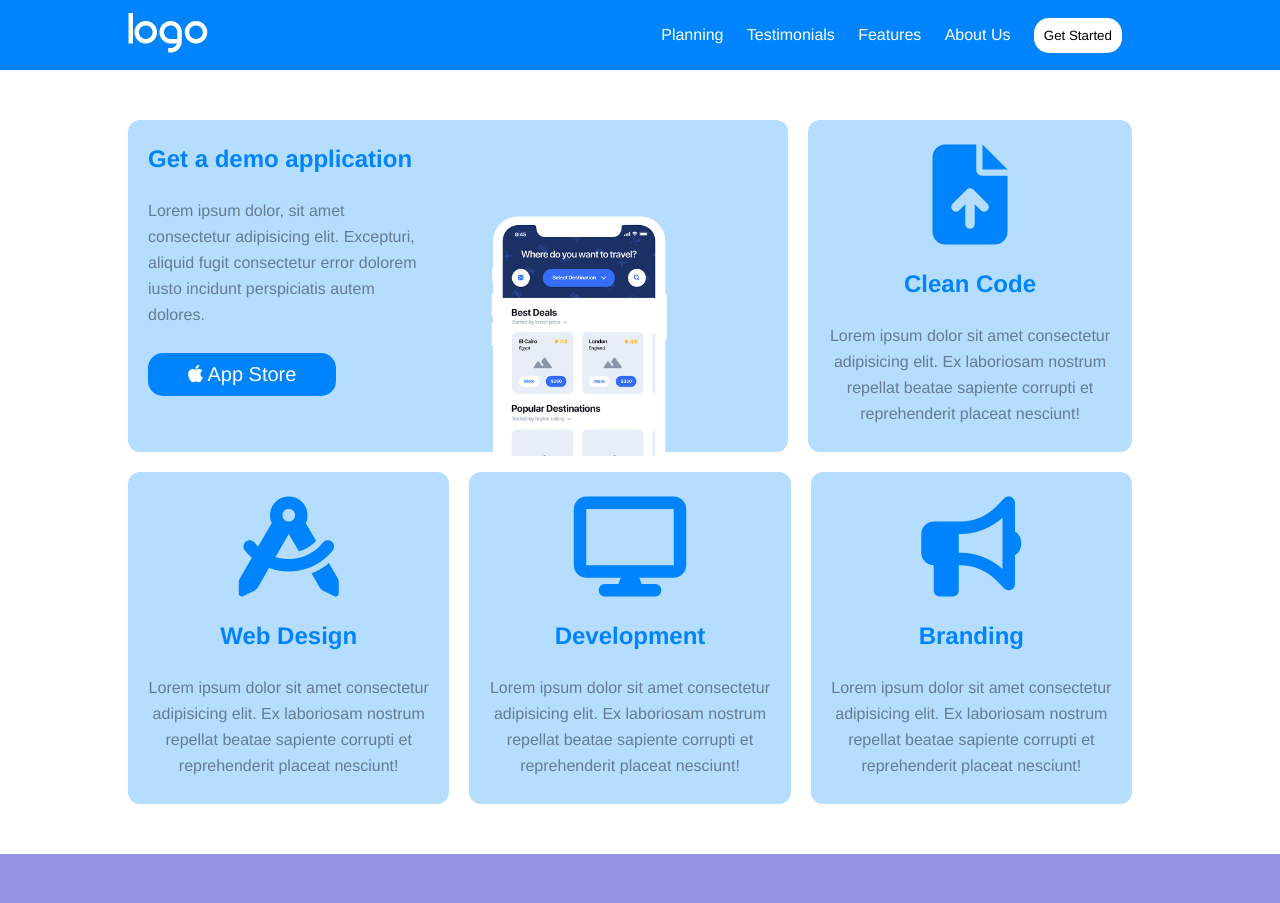
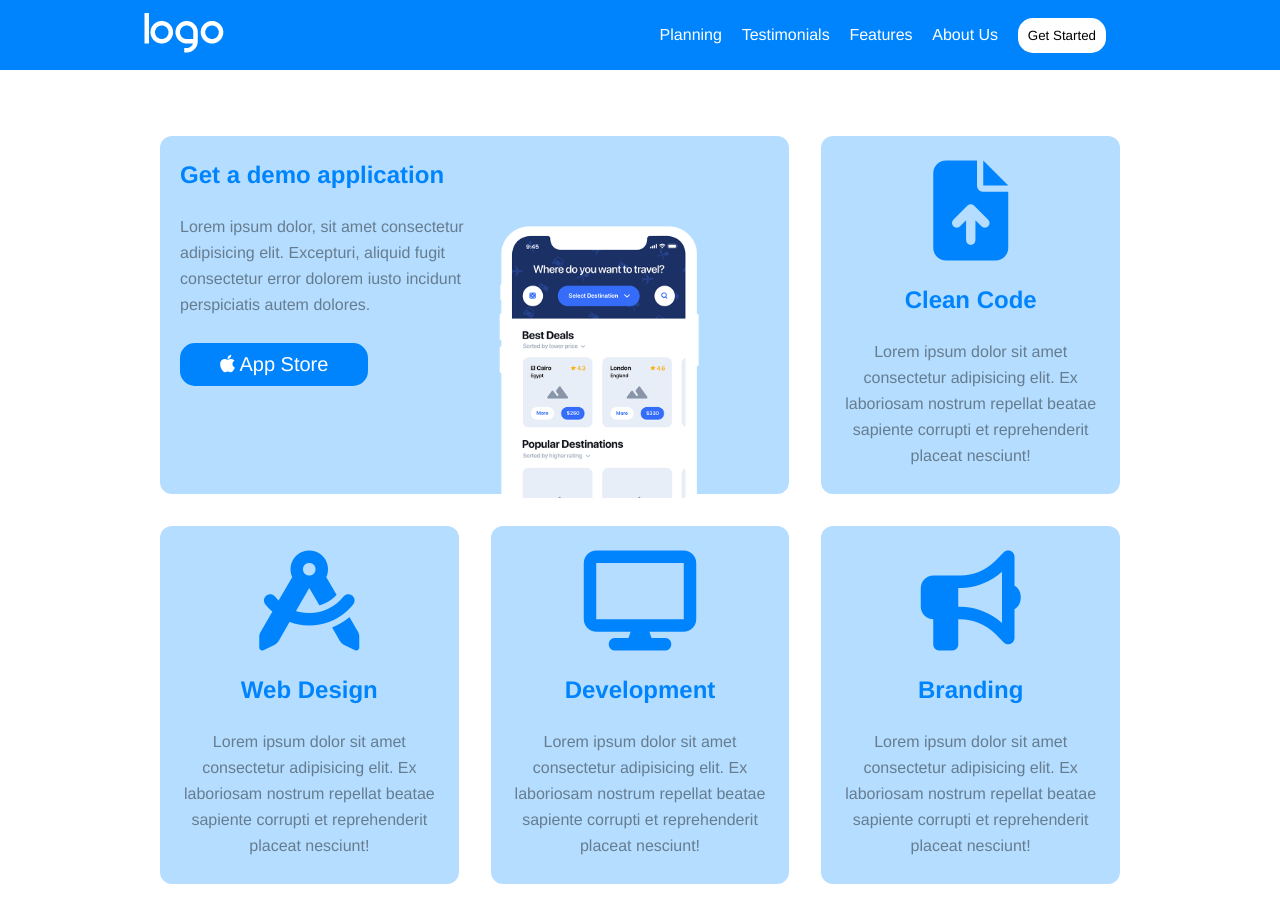
Before and after one commit to mattia0419/htmlcss-responsive-layout, a plain HTML site: page index.html in a window 1280 px wide. Shown: the top 903 px of the page. Drawn offline with Linux system fonts and the light colour scheme; a web font is replaced by a local one.

Commit message:
fix cards section

```diff
--- a/css/style.css
+++ b/css/style.css
@@ -6,6 +6,7 @@
 .container{
     width: 80%;
     margin: 0 auto;
+    padding: 0 1rem;
 }
 body{
     margin-top: 120px;
@@ -63,6 +64,7 @@ nav{
     padding-top: 25px;
     padding-left: 20px;
     padding-right: 20px;
+    margin-bottom: 30px;
 }
 .big-card h2{
     margin-bottom: 25px;
@@ -91,7 +93,7 @@ nav{
     padding-top: 25px;
     padding-left: 20px;
     padding-right: 20px;
-    margin-top: 20px;
+    margin-bottom: 30px;
     text-align: center;
 }
 .card h2{
@@ -181,14 +183,15 @@ nav{
 
 }
 .circle-img img{
-    width: 100%;
     height: 100%;
+    transform: translatex(-16%);
+    max-width: none;
 }
 .circle-img{
     position: relative;
-    width: 200px;
-    height: 200px;
+    width: 400px;
     overflow: hidden;
+    aspect-ratio: 1;
     border-radius: 50%;
 }
 .card-purple p{
@@ -241,36 +244,35 @@ nav{
 
 /* TABLET */
 @media screen and (min-width:576px){
-    .card-section{
+
+    .row{
         display: flex;
         flex-wrap: wrap;
     }
-    .row-1{
-        height: 60%;
+    .col{
+        width: calc(100% / 3);
+        padding: 1rem;
+    }
+    .col .card{
+        width: 100%;
+        margin-bottom: 0;
+        height: 100%;
+    }
+    .col-2-3 .big-card{
         display: flex;
-        justify-content: space-between;
+        flex-direction: column;
+        margin-bottom: 0;
+        height: 100%;
+    }
 
+    .image img{
+        width: 100%;
     }
-    .row-1 .card{
-        margin-top: 0;
+    .col-2-3{
+        width: calc(100% / 3 * 2);
+        padding: 1rem;
     }
-    .row{
-        display: flex;
-        justify-content: space-between;
-    }
-    .big-card{
-        width: calc(70% - 21px);
-        position: relative;
-        z-index: 1;
-    }
-    .big-card img{
-        position: relative;
-        right: 35px;
-    }
-    .card{
-        width: calc(70% / 2 - 20px);
 
-    }
     .card-purple{
         display: flex;
         justify-content: center;
@@ -308,57 +310,39 @@ nav{
     .menu{
         display: flex;
     }
-    .card-section{
+    .row{
         display: flex;
         flex-wrap: wrap;
     }
-    .row-1{
+   .col{
+        width: calc(100% / 3);
+    }
 
-        display: flex;
-        justify-content: space-between;
-    }
-    .row-1 .card{
-        margin-top: 0;
-
-    }
-    .row{
-        display: flex;
-        justify-content: space-between;
-    }
-    .big-card{
-        width: 800px;;
-       display: flex;
-       margin-right: 20px;
+    .col-2-3{
+        width: calc(100% / 3 * 2);
     }
     .text{
         width: 50%;
-
+    }
+    .col-2-3 .big-card{
+        flex-direction: row;
+    }
+    .image{
+    display: flex;
+    justify-content: flex-end;
+    flex-direction: column;
+    align-items: center;
     }
 
-    .image{
-        width: 60%;
-        height: 100%;
-        position: relative;
-        padding-bottom: 0px;
-    }
     .image img{
-        position: relative;
-        height: auto;
-        position: absolute;
-        right: 0;
-        bottom: 0;
-       left: 40px;
-        height: 80%;
+        width: 250px;
     }
     .align-purple{
         justify-content: space-between;
         position: relative;
         display: flex;
     }
-    .card{
-        width: 388px;
-        margin-right: 20px;
-    }
+
 
     .purple-section .left-sec{
         width: 45%;
--- a/index.html
+++ b/index.html
@@ -35,8 +35,28 @@
         </nav>
     </header>
     <main>
+        <!-- <section id="section-name">
+            <div class="container">
+                <div class="row">
+                    <div class="col">
+                        <div class="card"></div>
+                    </div>
+                    <div class="col">
+                        <div class="card"></div>
+                    </div>
+                    <div class="col">
+                        <div class="card"></div>
+                    </div>
+                </div>
+            </div>
+        </section> -->
+
         <div class=".card-section container">
-           <div class="row-1">
+
+
+           <div class="row">
+
+                <div class="col-2-3">
                     <div class="big-card">
                      <div class="text">
                         <h2>Get a demo application</h2>
@@ -49,8 +69,11 @@
                     <div class="image">
                         <img src="./img/phone.png" alt="">
                     </div>
+                </div>
+
 
                 </div>
+                <div class="col">
                     <div class="card">
                         <h2><i class="fa-solid fa-file-arrow-up icon-big"></i></h2>
                         <h2>Clean Code</h2>
@@ -59,8 +82,9 @@
                         </p>
                     </div>
                 </div>
-           <div class="row">
 
+
+              <div class="col">
                 <div class="card">
                     <h2><i class="fa-solid fa-compass-drafting icon-big"></i></h2>
                     <h2>Web Design</h2>
@@ -68,6 +92,10 @@
                         Lorem ipsum dolor sit amet consectetur adipisicing elit. Ex laboriosam nostrum repellat beatae sapiente corrupti et reprehenderit placeat nesciunt!
                     </p>
                 </div>
+
+              </div>
+
+              <div class="col">
                 <div class="card">
                     <h2><i class="fa-solid fa-display icon-big"></i></h2>
                     <h2>Development</h2>
@@ -75,6 +103,8 @@
                         Lorem ipsum dolor sit amet consectetur adipisicing elit. Ex laboriosam nostrum repellat beatae sapiente corrupti et reprehenderit placeat nesciunt!
                     </p>
                 </div>
+              </div>
+                <div class="col">
                     <div class="card">
                     <h2><i class="fa-solid fa-bullhorn icon-big"></i></h2>
                     <h2>Branding</h2>
@@ -83,8 +113,9 @@
                     </p>
                 </div>
                 </div>
+
             </div>
-
+        </div>
         <div class="purple-section">
             <div class="container-small align-purple">
 
```
Lines whose indentation alone changed are shown as unchanged.
